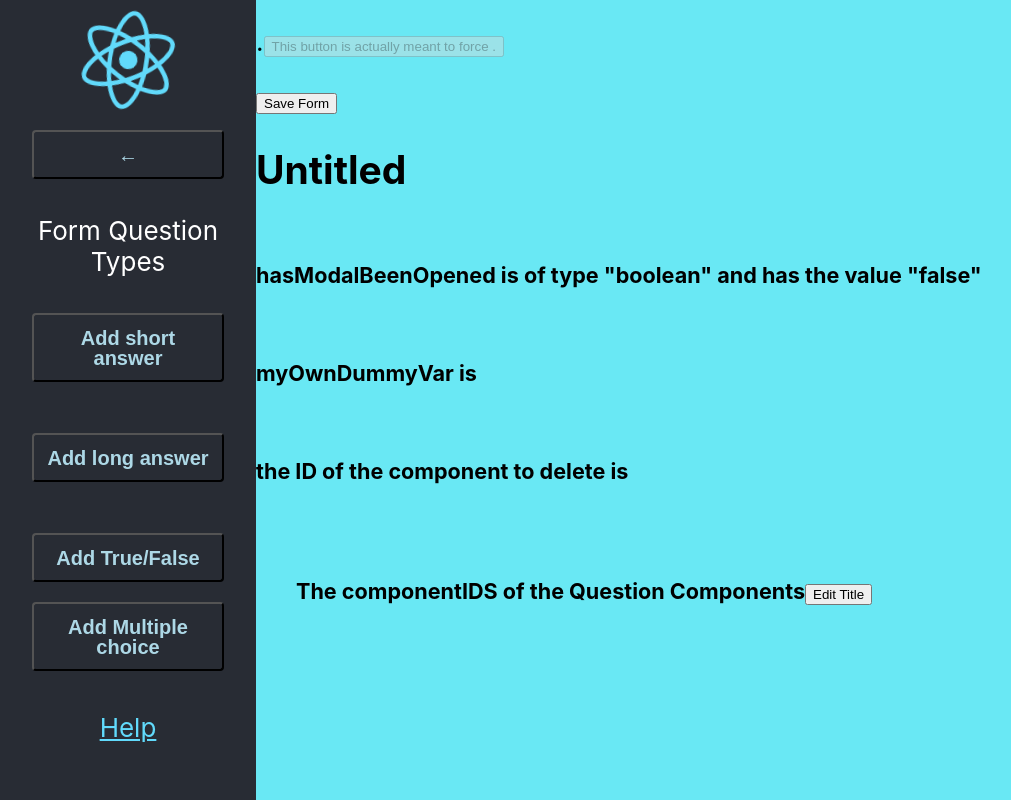
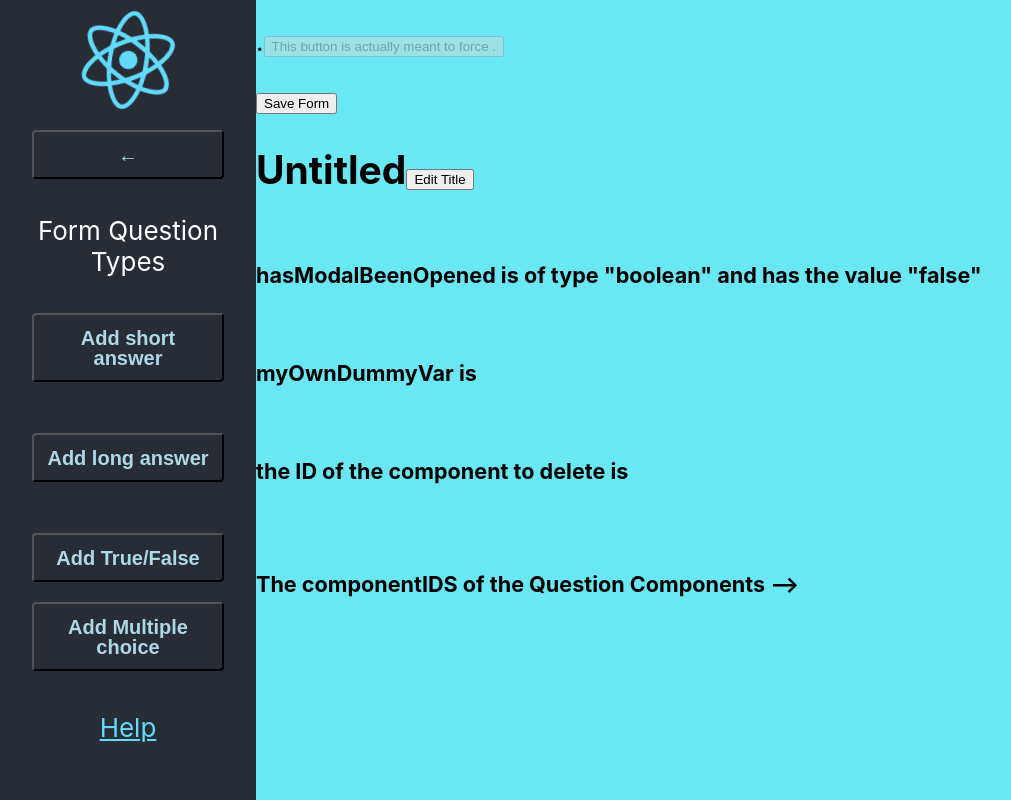
Before and after one commit to conrad1451/formbuilder-frontend, a React (Create React App) app: page /new-form in a window 1280 px wide. Shown: the whole page, without its empty margins (0-1011 px from the left). Built offline with nearby package versions, Linux system fonts and the light colour scheme.

Commit message:
feat: move title editing button and make function component for listing componentIDs

```diff
--- a/src/pages/FormPage.tsx
+++ b/src/pages/FormPage.tsx
@@ -28,6 +28,9 @@
 
 
 [AEG]: https://amcereijo.medium.com/diving-into-object-cloning-exploring-alternatives-and-limitations-644f0c71315d
+
+[QB]: https://www.google.com/search?q=use+map+to+concatenate+elements+of+a+list+into+string+-+js&client=firefox-b-1-d&sca_esv=d8dc71a00e7da157&ei=12YjZ-7RBdiKptQPpdGQMQ&ved=0ahUKEwiumd7_vriJAxVYhYkEHaUoJAYQ4dUDCBA&oq=use+map+to+concatenate+elements+of+a+list+intoa+string+-+js&gs_lp=Egxnd3Mtd2l6LXNlcnAiO3VzZSBtYXAgdG8gY29uY2F0ZW5hdGUgZWxlbWVudHMgb2YgYSBsaXN0IGludG9hIHN0cmluZyAtIGpzSABQAFgAcAB4AZABAJgBAKABAKoBALgBDMgBAJgCAKACAJgDAOIDBRIBMSBAkgcAoAcA&sclient=gws-wiz-serp
+
 
 */
 import React, { useState, useRef, useEffect } from 'react';
@@ -919,6 +922,32 @@ interface IWorkerCallback {
 }
 
 
+// CHQ: it took me over 80 minutes, while the solution was a simple join - wow
+const FormatList = ({theList, theSeparator}) => {
+
+  let firstPartOfList = (theList.length >= 1) ? theList[0]: "";
+
+  // CHQ: results in a bunch of "[object Object]" being printed
+  // let restOfList = (theList.length > 1) ? (
+  //   theList.slice(1).map((elem) => { return (<p> | {elem}</p>) })
+  // ): "";
+
+  // [QB]:
+  let restOfList = (theList.length > 1) ? (theList.slice(1).join(theSeparator)) : "";
+
+  // {(theList.slice(1).map((elem) => { return (<p> | {elem}</p>) }))}
+
+  // let theWholeList = firstPartOfList+restOfList;
+
+  let theWholeList = (theList.join(theSeparator));
+
+  return(
+    <>
+    <h5> {theWholeList} </h5>
+    </>
+  )
+}
+
 const App3: React.FC = () => {
 // const App3: React.FC = ({getTheStore, setTheStore}) => {
   // const [count, setCount] = useState(0);
@@ -1307,6 +1336,11 @@ function addComponent2(questionType){
             {/* <SmallTextFieldAlt isVisible={isEditingTitle} thisText={formName} setThisText={setFormName} /> */}
             <EditableTextModuleTitle myText={formName} setMyText={setFormName} isEditing={isEditingTitle} theFontSize={"h2"}/>
             {/* <EditableTextModule myText={formName} isEditing={isEditingTitle} theFontSize={"h2"}/> */}
+
+            <button id="some-inner-answer"
+            onClick={() => { setIsEditingTitle(!isEditingTitle) }} >
+              {isEditingTitle ? "Save Changes": "Edit Title"}
+            </button>
             <br/>
 
             <h5>hasModalBeenOpened is of type "{typeof(hasModalBeenOpened)}" and has the value "{String(hasModalBeenOpened)}"</h5><br/>
@@ -1315,19 +1349,12 @@ function addComponent2(questionType){
 
             {/* <h5>the component IDs for deletionID are {JSON.stringify(deletionIDs)}</h5> */}
 {/* className='listAlt' */}
-            <h5>
-            <ul className='listAlt'>
-              {/* <ul className='listAlt'> */}
-                The componentIDS of the Question Components
-                {deletionIDs.map((theSelectedID) => { return (<li>{theSelectedID}</li>) })}
-              </ul>
-            </h5>
 
-            <button id="some-inner-answer"
-                onClick={() => { setIsEditingTitle(!isEditingTitle) }}
-                >
-                  {isEditingTitle ? "Save Changes": "Edit Title"}
-                </button>
+            <h5>The componentIDS of the Question Components {"   --> "}</h5>
+            {/* <br/> */}
+            <FormatList theList={deletionIDs} theSeparator=" | "/>
+
+
                 {/* <p>Number of questions: {thePlatform.length}</p> */}
               {/* <div>{thePlatform}</div> */}
               <div>{thePlatform2}</div>
```
